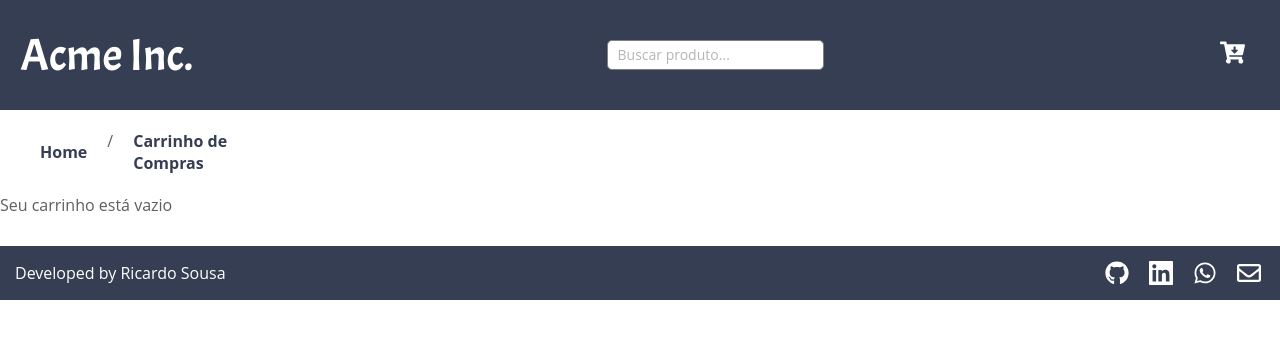
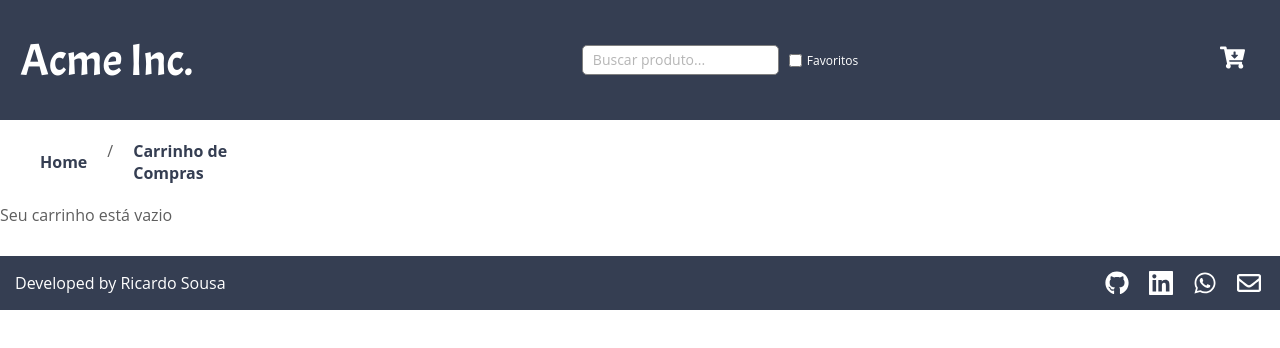
Before and after one commit to ricardo-sousa-dev/test-hype-frontend-typescript, a React (Create React App) app: page /cart in a window 1280 px wide. Shown: the top 348 px of the page. Built offline with nearby package versions, Linux system fonts and the light colour scheme.

Commit message:
feat: implement favorite products home and search products

```diff
--- a/src/components/header/HeaderSearchBar.jsx
+++ b/src/components/header/HeaderSearchBar.jsx
@@ -1,29 +1,63 @@
-import React, { useEffect, useState, useContext } from 'react';
+import React, { useState, useContext } from 'react';
 import Context from '../../context/Context';
-// import database from '../../services/database';
 import '../../css/HeaderSearchBar.css';
 
 function SearchBar() {
-  const [searchBar, setSearchBar] = useState('');
+  const [ selectedFavorite, setSelectedFavorite ] = useState(true);
+  const [ searchBar, setSearchBar ] = useState('');
 
-  const { resultSearchBar, setResultSearchBar, products } = useContext(Context);
+  const [ emptyResult, setEmptyResult ] = useState(false);
+  const [ emptyFavorites, setEmptyFavorites ] = useState(false);
+
+  const { setResultSearchBar, products } = useContext(Context);
 
   const handleSearchBar = ({ target: { value } }) => {
     setSearchBar(value);
-    setResultSearchBar(
-      products.filter(
-        (product) =>
+    value === '' ? setEmptyResult(false) : setEmptyResult(true);
+
+    const productsFiltered = products.filter((product) =>
       product.name.toLowerCase().includes(value.toLowerCase()) &&
       value !== '',
-      ),
-    );
+    )
+
+    if ((!productsFiltered || productsFiltered.length === 0) && searchBar !== '') {
+      setTimeout(() => {
+        setEmptyResult(false);
+      }, 5000);
+      setEmptyResult(true);
+      setResultSearchBar(products)
+
+    } else {
+      setEmptyResult(false);
+      setResultSearchBar(productsFiltered);
+    }
   };
 
-  useEffect(() => {
-  }, [resultSearchBar, searchBar]);
+  const handleFavorites = () => {
+    setSelectedFavorite(!selectedFavorite);
+    const favorites = JSON.parse(localStorage.getItem('favorites'));
+
+    if (selectedFavorite) {
+      if (!favorites || favorites.length === 0) {
+        setTimeout(() => {
+          setEmptyFavorites(false);
+        }, 5000);
+        setEmptyFavorites(true);
+
+      } else {
+        setEmptyFavorites(false);
+        setResultSearchBar(favorites);
+      }
+
+    } else {
+      setResultSearchBar(products);
+    }
+  }
 
   return (
+    <div className="searchBar">
       <div className="search">
+        <div className="div-input">
           <input
             type="text"
             data-testid="search-input"
@@ -34,7 +68,14 @@ function SearchBar() {
             onFocus={() => setSearchBar('')}
             placeholder='Buscar produto...'
           />
-      <i className="fas fa-search"/>
+        </div>
+        <div className="div-messages">
+          {emptyFavorites ? <div className="message">Você não tem produtos favoritos!</div> : null}
+          {emptyResult ? <div className="message">Nenhum resultado encontrado!</div> : null}
+        </div>
+      </div>
+      <input type="checkbox" id="favorites" className="favorites" onClick={handleFavorites} />
+      <label htmlFor="favorites" className="favorites-label">Favoritos</label>
     </div>
   );
 }
--- a/src/components/home/HomeCardProduct.jsx
+++ b/src/components/home/HomeCardProduct.jsx
@@ -14,13 +14,9 @@ function HomeCardProduct(props) {
   const { quantityCart, setQuantityCart } = useContext(Context);
 
   useEffect(() => {
-    if (favorites.length > 0) {
-      favorites.map((favorite) => {
-        if (favorite.id === product.id) {
-          setIsFavorite(true);
-        }
-      }
-      )
+    if (favorites && favorites.length > 0) {
+      const isFavorite = favorites.find((favorite) => favorite.id === product.id);
+      setIsFavorite(!!isFavorite);
     }
   }, [ favorites ]);
 
--- a/src/components/home/HomeCards.jsx
+++ b/src/components/home/HomeCards.jsx
@@ -6,7 +6,7 @@ import Loading from '../Loading';
 import productsGenerator from '../../database/dataProducts';
 
 function CardsHome() {
-  const { products, setProducts, resultSearchBar } = useContext(Context);
+  const { products, setProducts, resultSearchBar, searchBar } = useContext(Context);
 
   const [ loading, setLoading ] = useState(false);
 
@@ -33,9 +33,9 @@ function CardsHome() {
       {loading ? <Loading /> : null}
       <div className="container-cards">
         <div className="cards">
-          {resultSearchBar.length === 0 ? products.map((product) =>
-            <HomeCardProduct key={product.id} product={product} />
-          ) : null}
+          {resultSearchBar.length === 0 ?
+            products.map((product) =>
+              <HomeCardProduct key={product.id} product={product} />):null}
         </div>
       </div>
     </div>
--- a/src/css/HeaderSearchBar.css
+++ b/src/css/HeaderSearchBar.css
@@ -4,9 +4,26 @@
   padding: 0;
 }
 
+.searchBar {
+  display: flex;
+  align-items: center;
+  height: 80px;
+  /* background-color: #fff; */
+}
+
+.favorites {
+  margin-right: 5px;
+}
+
+.favorites-label {
+  font-size: 12px;
+  color: white;
+}
+
 .search {
   margin: 0 10px;
   display: flex;
+  flex-direction: column;
   align-items: center;
   border: 1px solid grey;
   background-color: white;
@@ -35,7 +52,17 @@
   color: transparent;
 }
 
-.fa-search {
-  margin: 10px;
-  color: rgba(94, 94, 94, 0.459);
+.div-messages {
+  display: flex;
+  justify-content: flex-start;
+  align-items: center;
+  justify-content: center;
+  width: 170px;
+  height: 50px;
+  margin-top: 5px;
 }
+
+.message{
+  font-size: 12px;
+  color: white;
+}
--- a/src/css/Loading.css
+++ b/src/css/Loading.css
@@ -17,6 +17,7 @@
 }
 
 .spinner-container{
+  margin-top: 30px;
   display: flex;
   flex-direction: column;
   justify-content: center;
```
Lines whose indentation alone changed are shown as unchanged.
